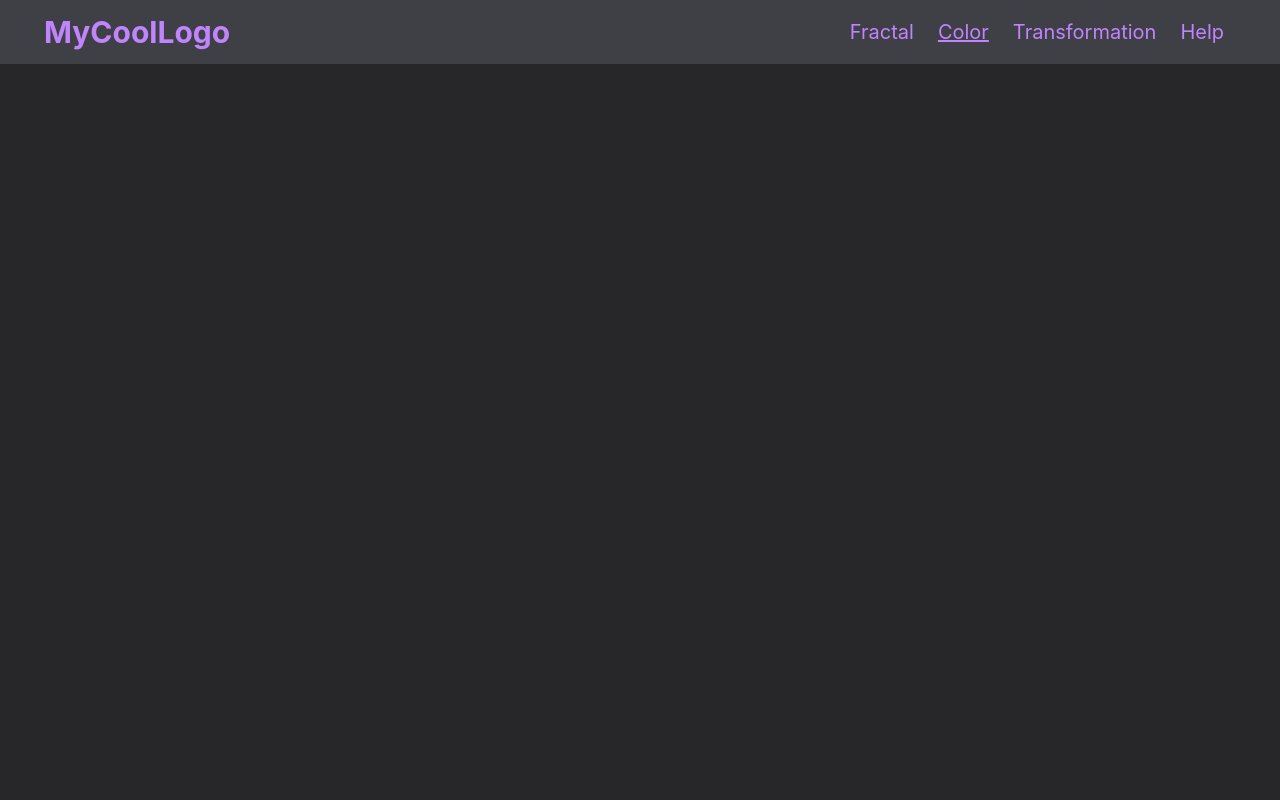
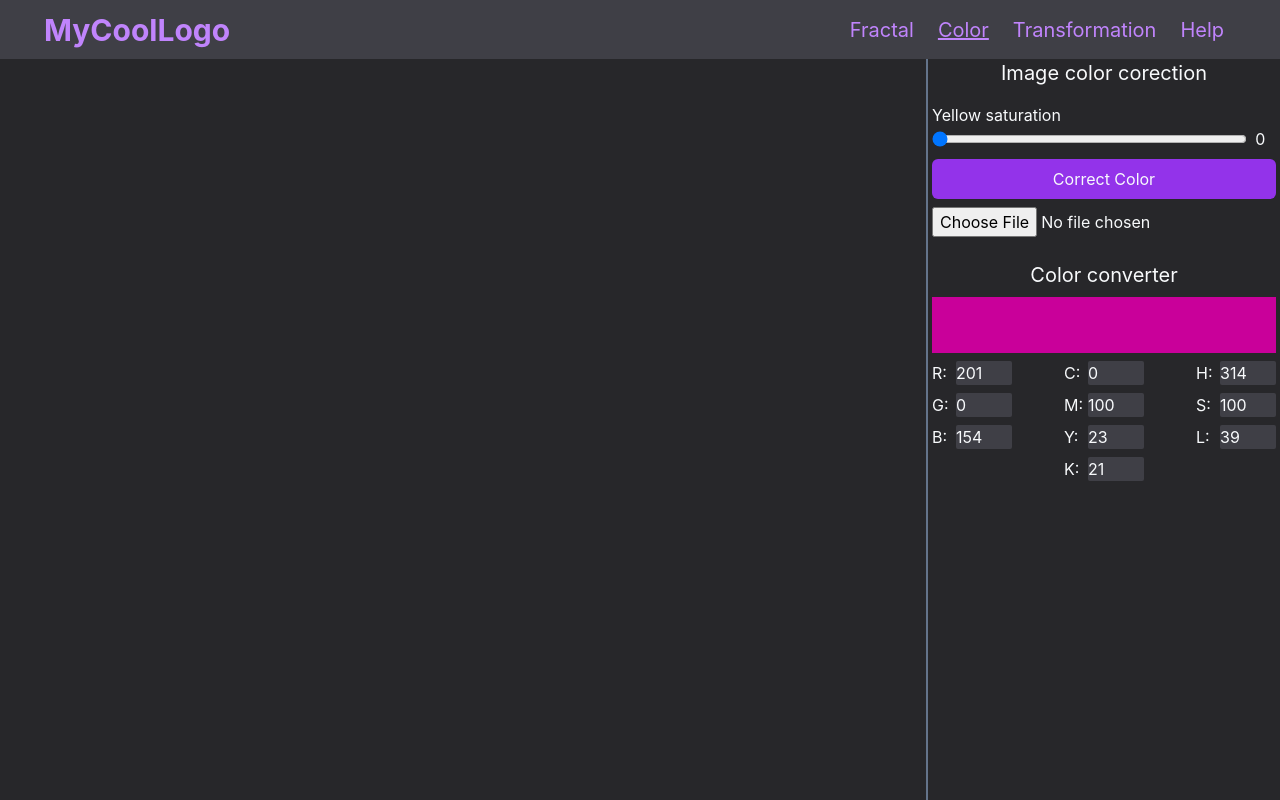
Before and after one commit to RomanAntonyk/computer-graphic-project, a React (Create React App) app: page /color in a window 1280 px wide. Built offline with nearby package versions, Linux system fonts and the light colour scheme.

Commit message:
Color page this work

```diff
--- a/package.json
+++ b/package.json
@@ -6,6 +6,7 @@
     "@testing-library/jest-dom": "^5.16.5",
     "@testing-library/react": "^13.4.0",
     "@testing-library/user-event": "^13.5.0",
+    "color": "^4.2.3",
     "react": "^18.2.0",
     "react-dom": "^18.2.0",
     "react-router-dom": "^6.4.2",
--- /dev/null
+++ b/src/components/ColorConverter/ColorConverter.jsx
@@ -0,0 +1,38 @@
+
+import { useState } from 'react'
+import ColorInput from './ColorInput'
+import Color from 'color';
+
+const ColorConverter = () => {
+     const [color, setColor] = useState(new Color({r:201, g:0, b:154}));
+
+
+  return (
+    <div className='flex flex-wrap  flex-row w-full gap-2 justify-between'>
+        <div className='w-full h-14' style={{backgroundColor: color.string()}}></div>
+
+         <form className='flex flex-col gap-2'>
+            <ColorInput label={'R:'} value={Math.round(color.red())} onChange ={(e)=> setColor((prev)=> prev.red(e.target.value))}/>
+            <ColorInput label={'G:'} value={Math.round(color.green())} onChange ={(e)=> setColor((prev)=> prev.green(e.target.value))}/>
+            <ColorInput label={'B:'} value={Math.round(color.blue())} onChange ={(e)=> setColor((prev)=> prev.blue(e.target.value))}/>
+        </form>
+
+        <form className='flex flex-col gap-2'>
+            <ColorInput label={'C:'} value={Math.round(color.cyan())} onChange ={(e)=> setColor((prev)=> prev.cyan(e.target.value))}/>
+            <ColorInput label={'M:'} value={Math.round(color.magenta())} onChange ={(e)=> setColor((prev)=> prev.magenta(e.target.value))}/>
+            <ColorInput label={'Y:'} value={Math.round(color.yellow())} onChange ={(e)=> setColor((prev)=> prev.yellow(e.target.value))}/>
+            <ColorInput label={'K:'} value={Math.round(color.black())} onChange ={(e)=> setColor((prev)=> prev.black(e.target.value))}/>
+        </form>
+
+        <form className='flex flex-col gap-2'>
+            <ColorInput label={'H:'} value={Math.round(color.hue())} onChange ={(e)=> setColor((prev)=> prev.hue(e.target.value))}/>
+            <ColorInput label={'S:'} value={Math.round(color.saturationl())} onChange ={(e)=> setColor((prev)=> prev.saturationl(e.target.value))}/>
+            <ColorInput label={'L:'} value={Math.round(color.lightness())} onChange ={(e)=> setColor((prev)=> prev.lightness(e.target.value))}/>
+        </form>
+
+
+    </div>
+  )
+}
+
+export default ColorConverter
--- /dev/null
+++ b/src/components/ColorConverter/ColorInput.jsx
@@ -0,0 +1,13 @@
+import React from 'react'
+
+function ColorInput({label, min, max, onChange, value}  ) {
+  return (
+    <div className={'flex flex-row justify-between w-20'}>
+        <label className='w-auto'>{label}</label>
+        <input type={"number"} onChange={onChange} min={min} max={max} value={value} className={"w-14 bg-zinc-700 rounded-sm"}
+            />
+    </div>
+  )
+}
+
+export default ColorInput
--- a/src/components/Pages/Color.jsx
+++ b/src/components/Pages/Color.jsx
@@ -1,10 +1,80 @@
-import React from 'react'
+import React, { useRef, useState } from 'react'
+import ColorConverter from '../ColorConverter/ColorConverter'
+import PrimaryButton from '../UI/PrimaryButton'
+import Range from '../UI/Range'
+import Color from 'color'
 
-function Color() {
+function ColorPage() {
+  const[coef, setCoef] = useState(0);
+  const canvas =  useRef();
+  const imgRef = useRef(null);
+
+  function drawImage(ctx, img){
+      const canv = canvas.current;
+      canv.width = img.width;
+      canv.height = img.height;
+      ctx.drawImage(img, 0,0);
+  }
+
+  function handleImage(e) {
+    var reader = new FileReader();
+    const cvs = canvas.current;
+    const ctx = cvs.getContext("2d");
+
+    reader.onload = function (event) {
+        var img = new Image();
+        img.src = event.target.result;
+        img.onload = function () {
+            imgRef.current = img;
+            drawImage(ctx, img);
+
+        }
+
+    }
+
+    reader.readAsDataURL(e.target.files[0]);
+  }
+
+  const saturarionChange = () => {
+    const cvs = canvas.current;
+    const ctx = cvs.getContext("2d");
+    ctx.clearRect(0,0, cvs.width, cvs.height);
+    drawImage(ctx, imgRef.current)
+    const imageData = ctx.getImageData(0, 0, cvs.width, cvs.height);
+    const data = imageData.data;
+    for (let i = 0; i < data.length; i += 4) {
+      const color = new Color({r: data[i], g: data[i + 1], b: data[i + 2]});
+      if(color.hue()>=36 && color.hue()<=70){
+        const newcolor = color.saturationv(coef);
+        data[i] = Math.round(newcolor.red()); // red
+        data[i + 1] = Math.round(newcolor.green()); // green
+        data[i + 2] = Math.round(newcolor.blue()); // blue
+      }
+    }
+    ctx.putImageData(imageData, 0, 0);
+  };
+
   return (
-    <>
-    </>
+    <div className='flex h-full'>
+      <div className='w-full flex justify-center items-center'>
+        <canvas ref={canvas}></canvas>
+      </div>
+      <div className={'w-96 flex flex-col gap-6 border-slate-500 border-l-2 px-1 h-full'} >
+        <div className='flex flex-col gap-2'>
+          <h1 className='text-xl mb-2 text-center'>Image сolor corection</h1>
+          <Range label={'Yellow saturation'} min={0} max={100} value={coef} onChange={setCoef}/>
+          <PrimaryButton className = 'w-full' onClick={saturarionChange}>Correct Color</PrimaryButton>
+          <input type="file" accept="image/*" onChange={handleImage}/>
+        </div>
+        <div>
+           <h1 className='text-xl mb-2 text-center'>Color converter</h1>
+          <ColorConverter/>
+        </div>
+
+      </div>
+
+    </div>
   )
 }
 
-export default Color
+export default ColorPage
--- /dev/null
+++ b/src/components/UI/OutlinedButton.jsx
@@ -0,0 +1,11 @@
+import React from 'react'
+
+const OutlinedButton = ({onClick, children, className, ...props}) => {
+  return (
+    <button props onClick={onClick} className={'border-purple-600 hover:bg-purple-700 p-2 rounded-md border-2 '.concat(className)}>
+        {children}
+    </button>
+  )
+}
+
+export default OutlinedButton
--- /dev/null
+++ b/src/components/UI/PrimaryButton.jsx
@@ -0,0 +1,11 @@
+import React from 'react'
+
+const PrimaryButton = ({onClick, children, className, ...props}) => {
+  return (
+    <button onClick={onClick} className={'bg-purple-600 hover:bg-purple-700 p-2 rounded-md '.concat(className)}>
+        {children}
+    </button>
+  )
+}
+
+export default PrimaryButton
--- /dev/null
+++ b/src/components/UI/Range.jsx
@@ -0,0 +1,19 @@
+import React, { useState } from 'react'
+
+function Range({label, min, max, onChange, value}) {
+    const[rangeValue, setRangeValue] = useState(value)
+  return (
+    <div>
+        <label htmlFor="range">{label}</label>
+        <div className='flex items-center'>
+            <input type="range" id="range" min={min} max={max} value={rangeValue}
+             onChange={(e)=>{setRangeValue(e.target.value); onChange(e.target.value)}}
+             className='inline w-11/12 mr-2 caret-purple-700'/>
+            <label>{rangeValue}</label>
+        </div>
+
+     </div>
+  )
+}
+
+export default Range
--- a/src/components/UI/TextField.jsx
+++ /dev/null
@@ -1,35 +0,0 @@
-import React from 'react'
-
-
-const TextField =({
-    error,
-    label,
-    disabled,
-    onChange,
-    placeholder,
-    readOnly,
-    type,
-    value,
-    helperText
-  }) => {
-
-    return (
-        <>
-        {label ? <label for="success" class="block mb-2 text-sm font-medium">{label}</label> : ''}
-        <input className={'bg-zinc-600 border border-zinc-400 rounded-sm '.concat(error ? 'border-red-400' : '')}
-            tabIndex={0}
-            type={type}
-            onChange={onChange}
-            placeholder={placeholder}
-            value={value}
-            disabled={disabled}
-            readOnly={readOnly}
-          />
-        {(error && helperText) ? <p className={'text-red-400 text-sm'}>{helperText}</p> : ''}
-        </>
-
-    );
-  };
-
-
-  export default TextField;
```
Also changed, not shown: 1 other file (tests, documents, lock files or other folders).
